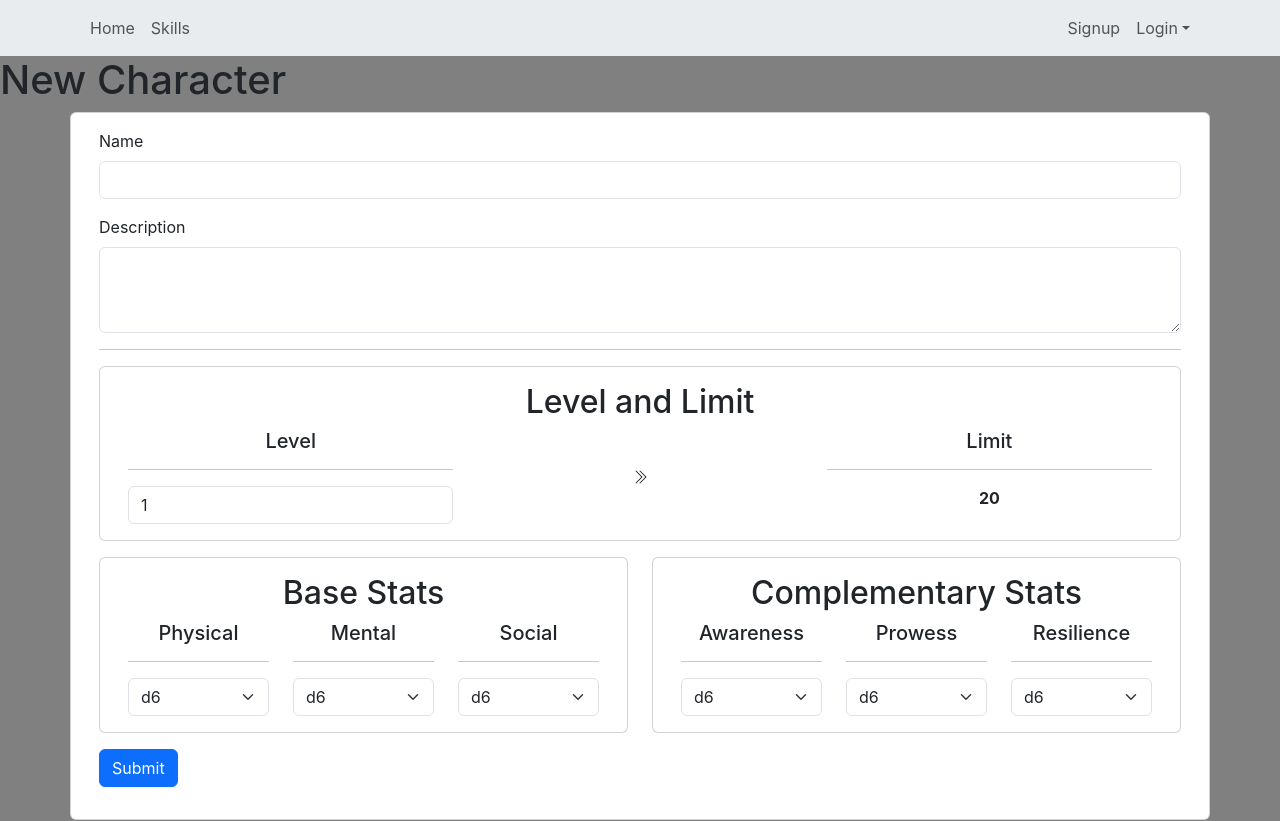
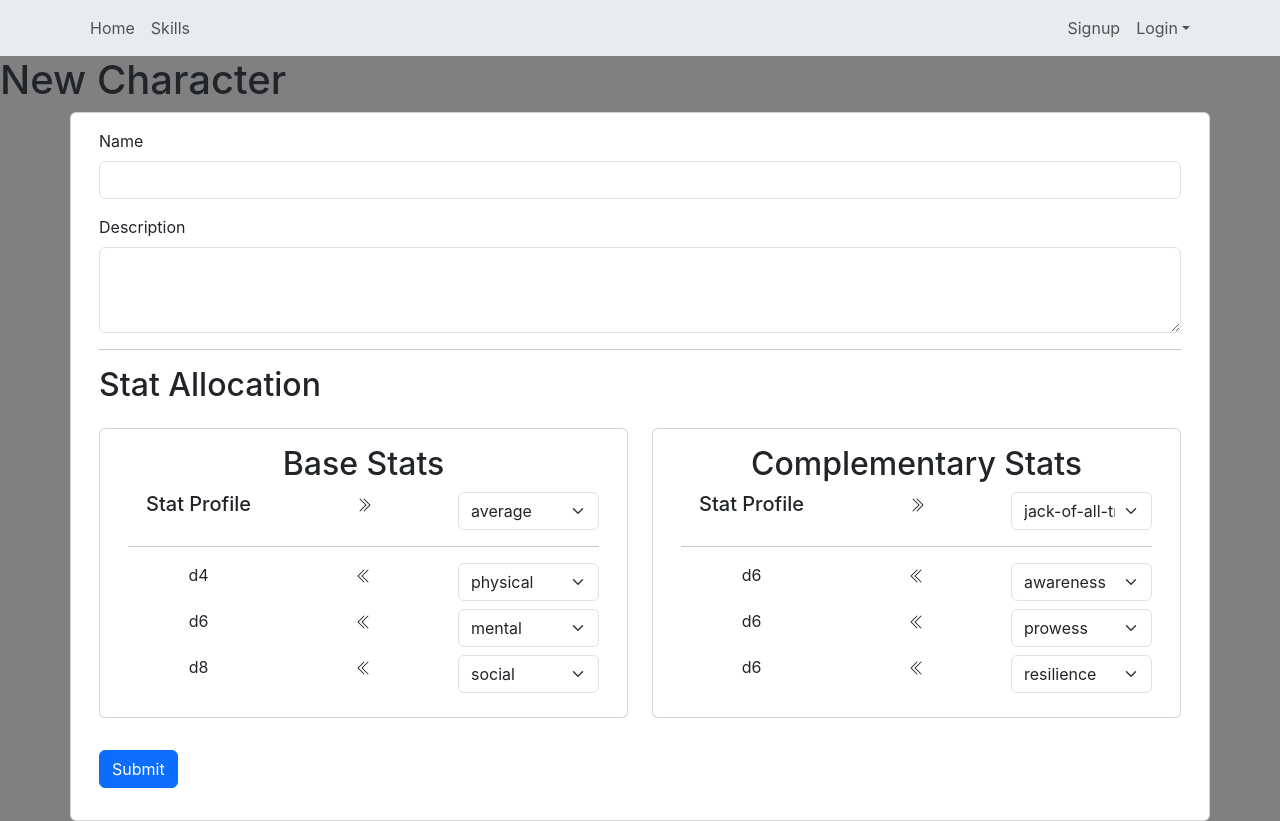
Before and after one commit to EBPRivera/fateful-architecture-react, a React (Create React App) app: page /characters/new in a window 1280 px wide. Built offline with nearby package versions, Linux system fonts and the light colour scheme.

Commit message:
Refactor new character form

```diff
--- /dev/null
+++ b/src/components/NewCharacterForm/AttributeStatsForm.js
@@ -0,0 +1,78 @@
+import _ from "lodash";
+import { Container, Row, Col, Form } from "react-bootstrap";
+import { BsChevronDoubleRight, BsChevronDoubleLeft } from "react-icons/bs";
+
+import SACard from "../Custom/SACard";
+import statProfiles from "../../json/statProfiles";
+import stats from "../../json/stats";
+
+const AttributeStatsForm = ({
+  onChangeProfile,
+  onChangeStatAllocation,
+  profile,
+  statAllocation,
+  title,
+  type,
+}) => {
+  const renderProfileDropdown = () => {
+    return (
+      <>
+        <Col>
+          <h5>Stat Profile</h5>
+        </Col>
+        <Col>
+          <BsChevronDoubleRight />
+        </Col>
+        <Col>
+          <Form.Select
+            onChange={(e) => onChangeProfile(type, e.target.value)}
+            value={profile}
+          >
+            {_.map(_.keys(statProfiles), (value, key) => {
+              return <option key={key}>{value}</option>;
+            })}
+          </Form.Select>
+        </Col>
+      </>
+    );
+  };
+
+  const renderStatsDropdown = () => {
+    return _.map(statProfiles[profile], (value, key) => {
+      return (
+        <Row key={key} className="mb-2">
+          <Col>{value}</Col>
+          <Col>
+            <BsChevronDoubleLeft />
+          </Col>
+          <Col>
+            <Form.Select
+              onChange={(e) =>
+                onChangeStatAllocation(type, key, e.target.value)
+              }
+              value={statAllocation[key]}
+            >
+              {_.map(stats[type], (stat, key) => {
+                return <option key={key}>{stat}</option>;
+              })}
+            </Form.Select>
+          </Col>
+        </Row>
+      );
+    });
+  };
+
+  return (
+    <SACard title={title}>
+      <Container>
+        <Row className="mb-3">{renderProfileDropdown()}</Row>
+        <hr />
+        <Row>
+          <Container>{renderStatsDropdown()}</Container>
+        </Row>
+      </Container>
+    </SACard>
+  );
+};
+
+export default AttributeStatsForm;
--- /dev/null
+++ b/src/components/NewCharacterForm/index.js
@@ -0,0 +1,167 @@
+import _ from "lodash";
+import { useState } from "react";
+import {
+  Form,
+  Button,
+  Container,
+  Row,
+  Col,
+  Spinner,
+  Card,
+} from "react-bootstrap";
+
+import statProfiles from "../../json/statProfiles";
+import stats from "../../json/stats";
+import { responseErrors } from "../../helpers/errors";
+import { removeEmptyParagraphs } from "../../helpers/input";
+import SATextInput from "../Custom/SATextInput";
+import SATextArea from "../Custom/SATextArea";
+import AttributeStatsForm from "./AttributeStatsForm";
+
+const INIT_BASIC_INFO = {
+  name: "",
+  description: "",
+};
+
+const INIT_PROFILES = {
+  base: _.keys(statProfiles)[0],
+  complementary: _.keys(statProfiles)[1],
+};
+
+const INIT_STAT_ALLOCATION = {
+  base: stats.base,
+  complementary: stats.complementary,
+};
+
+const NewCharacterForm = ({ onSubmit, submitting, errors }) => {
+  const [basicInformation, setBasicInformation] = useState(INIT_BASIC_INFO);
+  const [profiles, setProfiles] = useState(INIT_PROFILES);
+  const [statAllocation, setStatAllocation] = useState(INIT_STAT_ALLOCATION);
+
+  const handleSubmitForm = (event) => {
+    event.preventDefault();
+
+    let baseStats = {};
+    let complementaryStats = {};
+
+    _.map(statAllocation.base, (val, index) => {
+      baseStats = { ...baseStats, [val]: statProfiles[profiles.base][index] };
+    });
+    _.map(statAllocation.complementary, (val, index) => {
+      complementaryStats = {
+        ...complementaryStats,
+        [val]: statProfiles[profiles.complementary][index],
+      };
+    });
+
+    const characterParams = {
+      ...basicInformation,
+      description: removeEmptyParagraphs(basicInformation.description),
+      ...baseStats,
+      ...complementaryStats,
+      limit: 20,
+      stamina: 20,
+      endurance: 20,
+    };
+
+    onSubmit(characterParams);
+  };
+
+  const handleChangeInput = (key, value) => {
+    setBasicInformation((input) => ({ ...input, [key]: value }));
+  };
+
+  const handleChangeProfile = (key, value) => {
+    const otherProfile = _.omit(profiles, key);
+
+    if (!_.includes(_.values(otherProfile), value)) {
+      setProfiles((profiles) => ({ ...profiles, [key]: value }));
+    } else {
+      setProfiles({
+        ..._.mapValues(otherProfile, () => profiles[key]),
+        [key]: value,
+      });
+    }
+  };
+
+  const handleChangeStatAllocation = (key, index, value) => {
+    const swappedIndex = _.findIndex(statAllocation[key], (stat) =>
+      _.isEqual(stat, value)
+    );
+    const swappedStat = statAllocation[key][index];
+
+    let newStatAllocationArray = statAllocation[key];
+    newStatAllocationArray[index] = value;
+    newStatAllocationArray[swappedIndex] = swappedStat;
+
+    setStatAllocation((statAllocation) => ({
+      ...statAllocation,
+      [key]: newStatAllocationArray,
+    }));
+  };
+
+  return (
+    <Container className="character-form">
+      <Row>
+        <Col as={Card}>
+          <Form onSubmit={handleSubmitForm}>
+            <Container>
+              <Row>
+                <SATextInput
+                  label="Name"
+                  value={basicInformation.name}
+                  onChange={(newValue) => handleChangeInput("name", newValue)}
+                  errors={responseErrors(errors, "name")}
+                />
+              </Row>
+              <Row>
+                <SATextArea
+                  label="Description"
+                  value={basicInformation.description}
+                  onChange={(newValue) =>
+                    handleChangeInput("description", newValue)
+                  }
+                />
+              </Row>
+              <hr />
+              <Row>
+                <Col as="h2">Stat Allocation</Col>
+              </Row>
+              <Row>
+                <Col className="pb-3">
+                  <AttributeStatsForm
+                    onChangeProfile={handleChangeProfile}
+                    onChangeStatAllocation={handleChangeStatAllocation}
+                    profile={profiles.base}
+                    statAllocation={statAllocation.base}
+                    title="Base Stats"
+                    type="base"
+                  />
+                </Col>
+                <Col className="pb-3">
+                  <AttributeStatsForm
+                    onChangeProfile={handleChangeProfile}
+                    onChangeStatAllocation={handleChangeStatAllocation}
+                    profile={profiles.complementary}
+                    statAllocation={statAllocation.complementary}
+                    title="Complementary Stats"
+                    type="complementary"
+                  />
+                </Col>
+              </Row>
+              <Row>
+                <Col>
+                  <Button type="submit" disabled={submitting}>
+                    {submitting ? <Spinner as="span" size="sm" /> : "Submit"}
+                  </Button>
+                </Col>
+              </Row>
+            </Container>
+          </Form>
+        </Col>
+      </Row>
+    </Container>
+  );
+};
+
+export default NewCharacterForm;
--- a/src/containers/CharacterNew.js
+++ b/src/containers/CharacterNew.js
@@ -7,7 +7,7 @@ import { useDispatch } from "react-redux";
 import useAxiosInstance from "../hooks/useAxiosInstance";
 import useAuthorized from "../hooks/useAuthorized";
 import { createGuestCharacter } from "../features/guestCharacter";
-import CharacterForm from "../components/CharacterForm";
+import NewCharacterForm from "../components/NewCharacterForm";
 
 const CharacterNew = () => {
   const [submitting, setSubmitting] = useState(false);
@@ -43,7 +43,7 @@ const CharacterNew = () => {
   return (
     <div id="new-character-page">
       <h1>New Character</h1>
-      <CharacterForm
+      <NewCharacterForm
         onSubmit={createCharacter}
         submitting={submitting}
         errors={errors}
```
